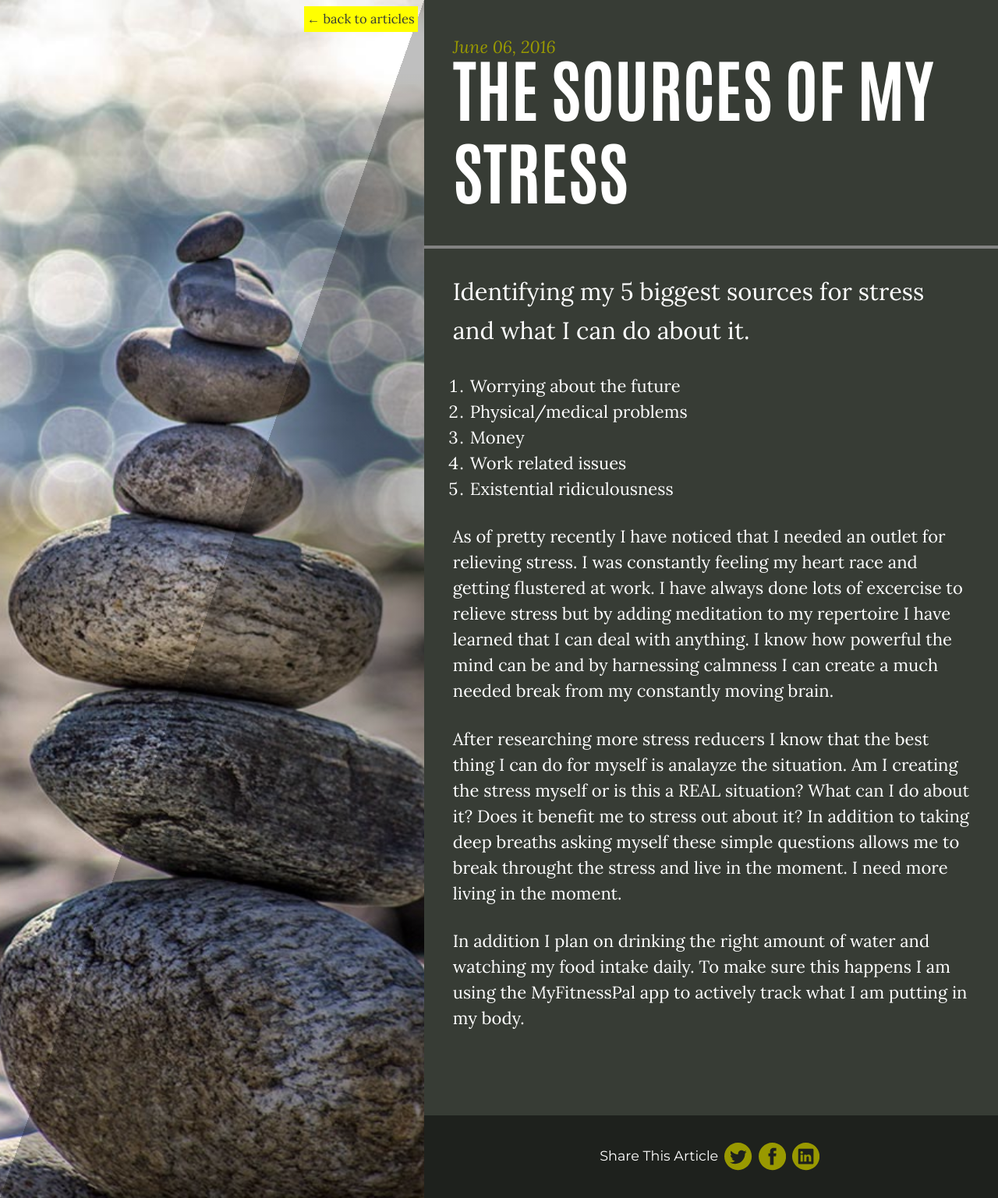
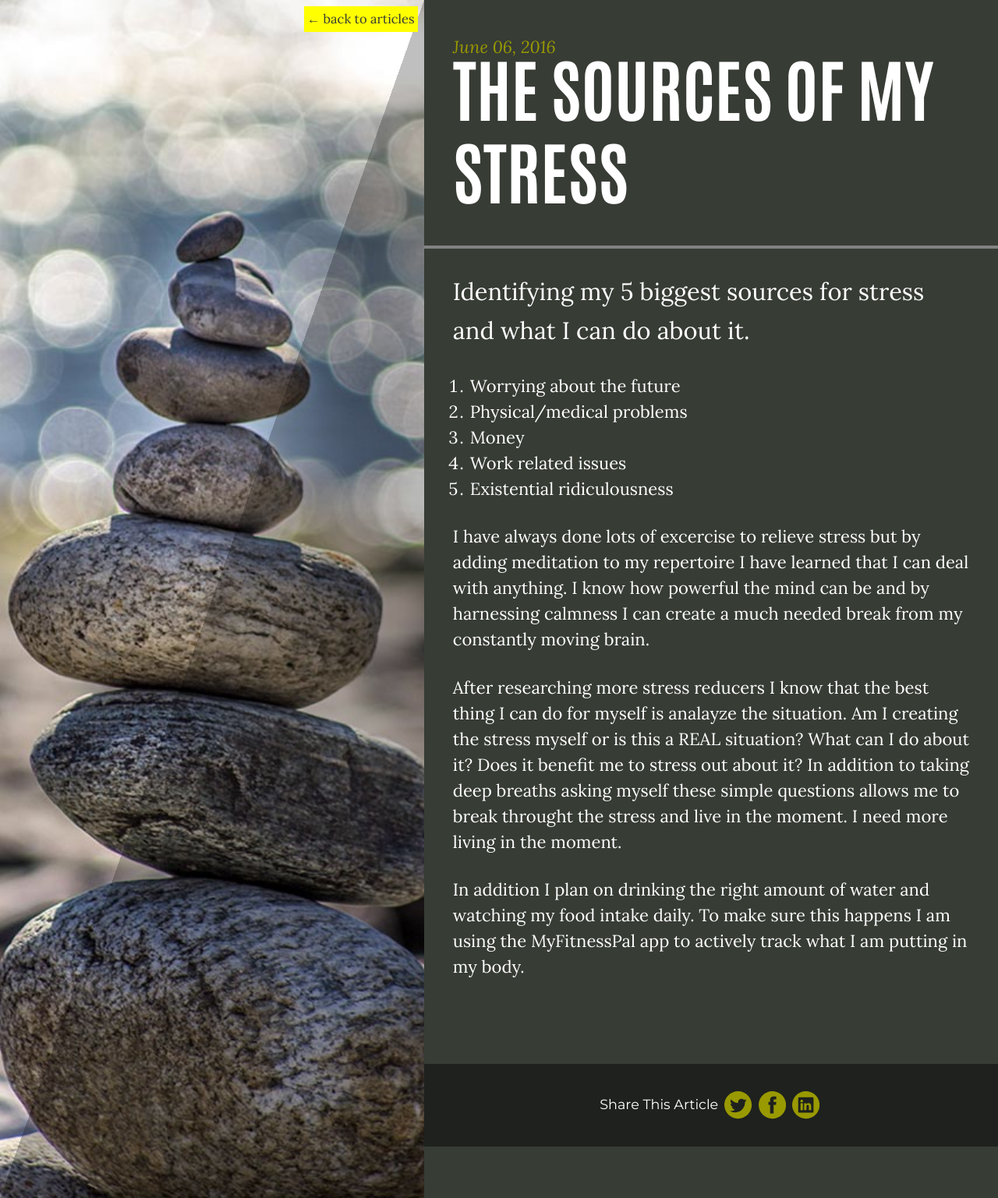
Before and after one commit to brianmaierjr/brianmaierjr.github.io, a Jekyll site: the page built from _posts/2016-06-06-stress-sources.md, in a window 1280 px wide. Shown: the whole page at 78% size. Built offline with Jekyll 4.4.1, drawn with Linux system fonts in a browser that asks for light colours; nearby versions of some CDN libraries; comment, search, counter and statistics services are not loaded.

Commit message:
Update 2016-06-06-stress-sources.md

```diff
--- a/_posts/2016-06-06-stress-sources.md
+++ b/_posts/2016-06-06-stress-sources.md
@@ -12,7 +12,7 @@ Identifying my 5 biggest sources for stress and what I can do about it.
 4. Work related issues
 5. Existential ridiculousness
 
-As of pretty recently I have noticed that I needed an outlet for relieving stress. I was constantly feeling my heart race and getting flustered at work. I have always done lots of excercise to relieve stress but by adding meditation to my repertoire I have learned that I can deal with anything. I know how powerful the mind can be and by harnessing calmness I can create a much needed break from my constantly moving brain.
+I have always done lots of excercise to relieve stress but by adding meditation to my repertoire I have learned that I can deal with anything. I know how powerful the mind can be and by harnessing calmness I can create a much needed break from my constantly moving brain.
 
 After researching more stress reducers I know that the best thing I can do for myself is analayze the situation. Am I creating the stress myself or is this a REAL situation? What can I do about it? Does it benefit me to stress out about it? In addition to taking deep breaths asking myself these simple questions allows me to break throught the stress and live in the moment. I need more living in the moment.
 
```
